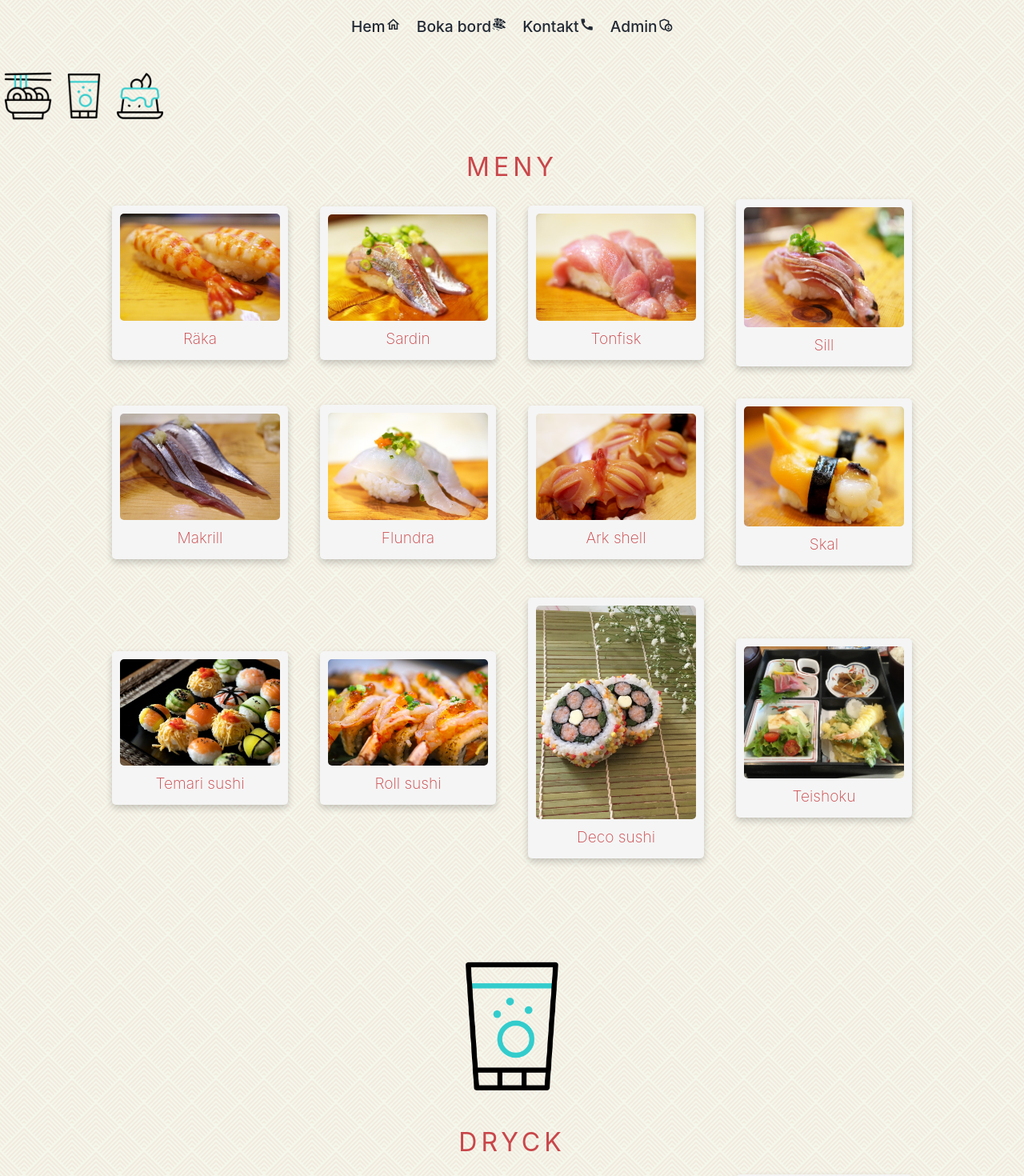
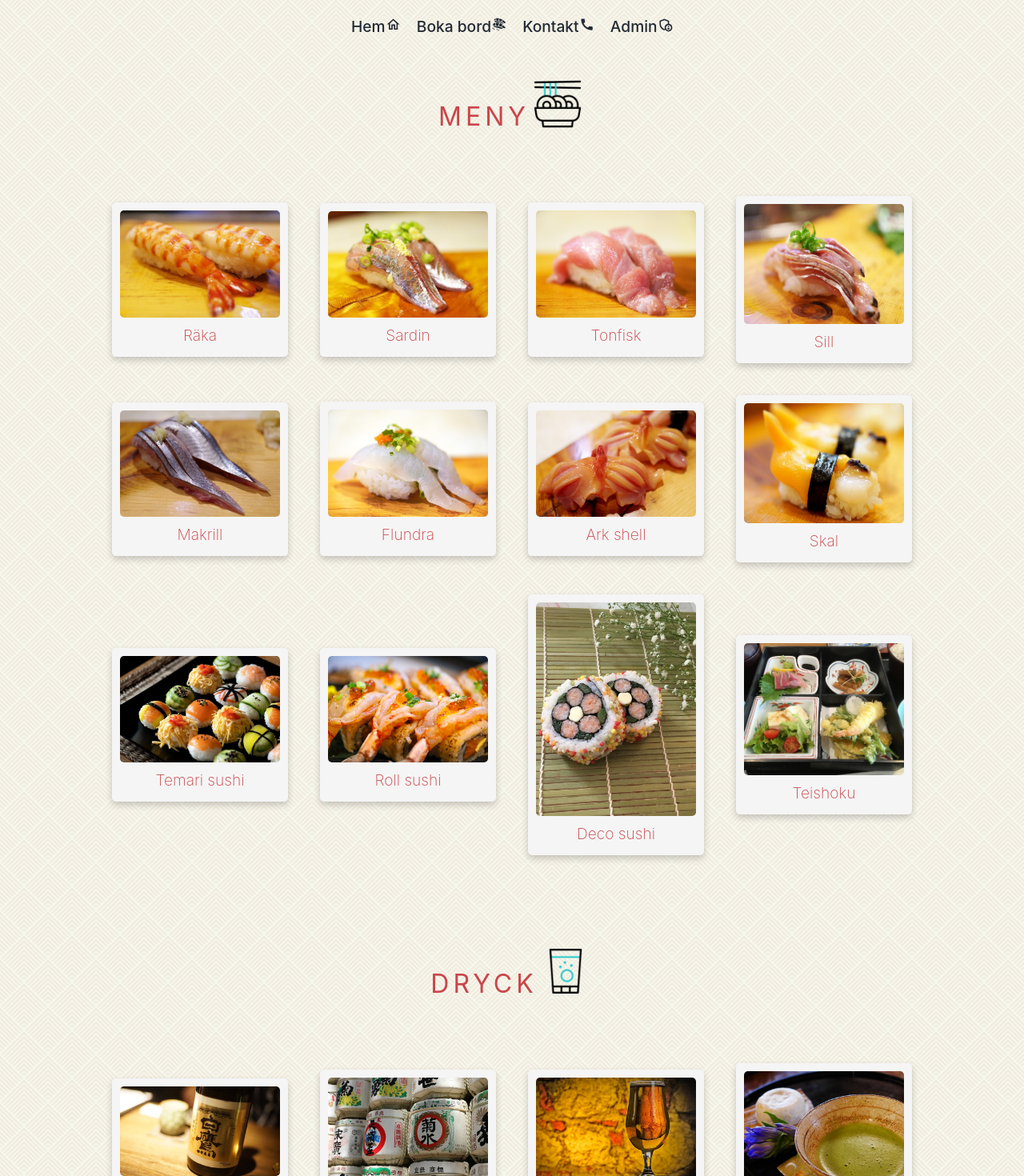
Before and after one commit to GamerShabandari/react-restaurang, a React (Create React App) app: page / in a window 1280 px wide. Shown: the part 180-1650 px from the top of the page at 80% size. Built offline with nearby package versions, Linux system fonts and the light colour scheme.

Commit message:
icon fix

```diff
--- a/src/components/home.css
+++ b/src/components/home.css
@@ -26,14 +26,14 @@
     font-weight: 400;
     font-size: 2rem;
     margin: 0px;
-    padding: 20px;
-    border-radius: 5px;
+    padding: 0px;
+    /* border-radius: 5px;
     position: absolute;
-    top: 0px;
+    top: 0px; */
 
 }
 
-.container-food img{
+.foodCard img{
     width: 200px;
     border-radius: 5px;
     margin-bottom: 5px;
@@ -80,8 +80,6 @@
     padding-right: 20px;
     padding-top: 60px;
     padding-bottom: 40px;
-    /* border:#c9464a 1px dotted; */
-    /* background-color: #c9464a3b; */
     border-radius: 5px;
 }
 
@@ -96,7 +94,6 @@
     padding-right: 20px;
     padding-top: 60px;
     padding-bottom: 40px;
-    /* border:#c9464a 1px dotted; */
     border-radius: 5px;
 }
 
@@ -111,11 +108,15 @@
     padding-right: 20px;
     padding-top: 60px;
     padding-bottom: 40px;
-    /* border:#c9464a 1px dotted; */
     border-radius: 5px;
 }
 
-/* .animatedIcon{
-    border: 2px solid blue;
-    height: 50px;
-} */
+.animatedIcon{
+    height: 70px;
+}
+
+.title{
+    display: flex;
+    justify-content: center;
+    align-items: flex-end;
+}
--- a/src/components/home.tsx
+++ b/src/components/home.tsx
@@ -4,15 +4,17 @@ import 'animate.css';
 export function Home() {
    return (
       <>
-         <img src="../../images/food_animation.gif" alt="animated food icon" width="70px"/>
-         <img src="../../images/drinks_animation.gif" alt="animated drinks icon" width="70px" />
-         <img src="../../images/cake_animation.gif" alt="animated cake icon" width="70px"/>
+
          <section className='container-layout'>
             <div className='container-food animate__animated animate__fadeIn'>
 
+               <div className='title'>
+                  <h2 className='food-title  animate__animated animate__fadeIn animate__delay-2s'>MENY</h2>
+                  <img src="../../images/food_animation.gif" alt="animated food icon" className='animatedIcon' />
+               </div>
 
                <article className='container-menu  animate__animated animate__fadeIn animate__delay-1s'>
-                  <h2 className='food-title  animate__animated animate__fadeIn animate__delay-2s'>MENY</h2>
+
                   <div className='foodCard'>
                      <img src='images/ebi.png' alt='menu' />
                      <p>Räka</p>
@@ -74,9 +76,15 @@ export function Home() {
                   </div>
                </article>
 
-               <img src="../../images/drinks_animation.gif" alt="animated drinks icon" />
+
+               <div className='title'>
+                  <h2 className='food-title  animate__animated animate__fadeIn animate__delay-2s'>DRYCK</h2>
+                  <img src="../../images/drinks_animation.gif" alt="animated drinks icon" className='animatedIcon' />
+               </div>
+
+
                <article className='container-drink'>
-                  <h2 className='food-title  animate__animated animate__fadeIn animate__delay-2s'>DRYCK</h2>
+
                   <div className='foodCard'>
                      <img src='images/sakeHaku2.png' alt='drink' />
                      <p>Sake Hakutaka</p>
@@ -98,8 +106,15 @@ export function Home() {
                   </div>
                </article>
 
+
+               <div className='title'>
+                  <h2 className='food-title  animate__animated animate__fadeIn animate__delay-2s'>EFTERRÄTT</h2>
+                  <img src="../../images/cake_animation.gif" alt="animated cake icon" className='animatedIcon' />
+               </div>
+
+
                <article className='container-dessert'>
-                  <h2 className='food-title  animate__animated animate__fadeIn animate__delay-2s'>EFTERRÄTT</h2>
+
                   <div className='foodCard'>
                      <img src='images/greenteaglass.png' alt='dessert' />
                      <p>Grönt te glass</p>
```
